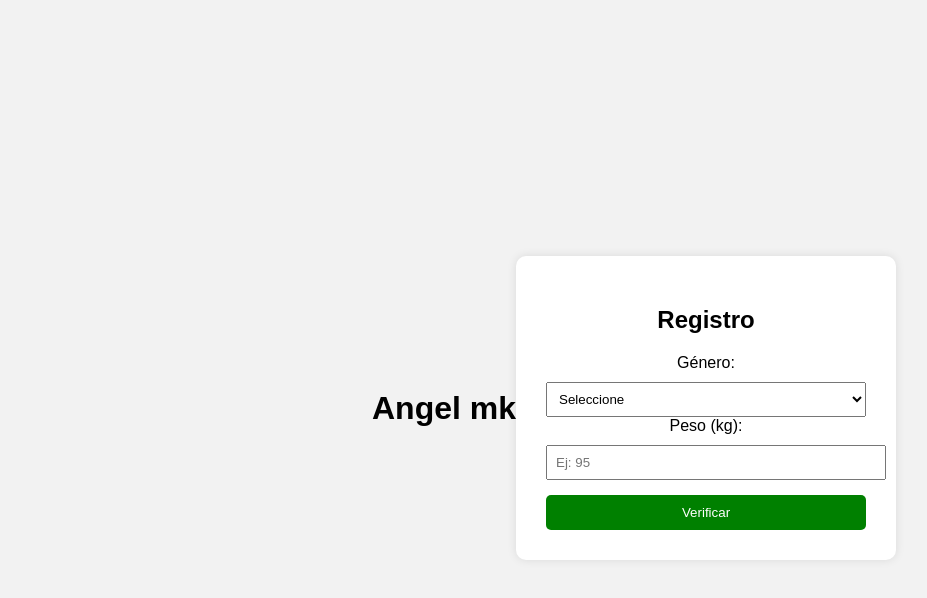
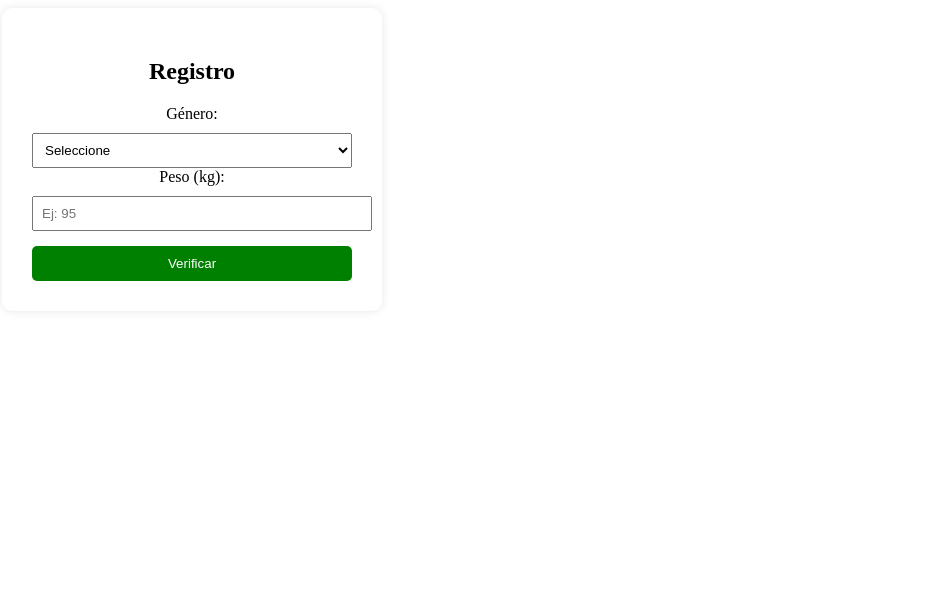
Before and after one commit to gekito4787-code/trolleando, a plain HTML site: page index.html in a window 1280 px wide. Shown: the whole page, without its empty margins (6-933 px from the left). Drawn offline with Linux system fonts and the light colour scheme.

Commit message:
Update index.html

```diff
--- a/index.html
+++ b/index.html
@@ -3,9 +3,10 @@
 <head>
     <meta charset="UTF-8">
     <title>Control de Peso</title>
-<h1>Angel mk</h1>
     <style>
-        body {
+        body
+        <h1>Angel mk</h1>
+        {
             font-family: Arial, sans-serif;
             background-color: #f2f2f2;
             display: flex;
```
